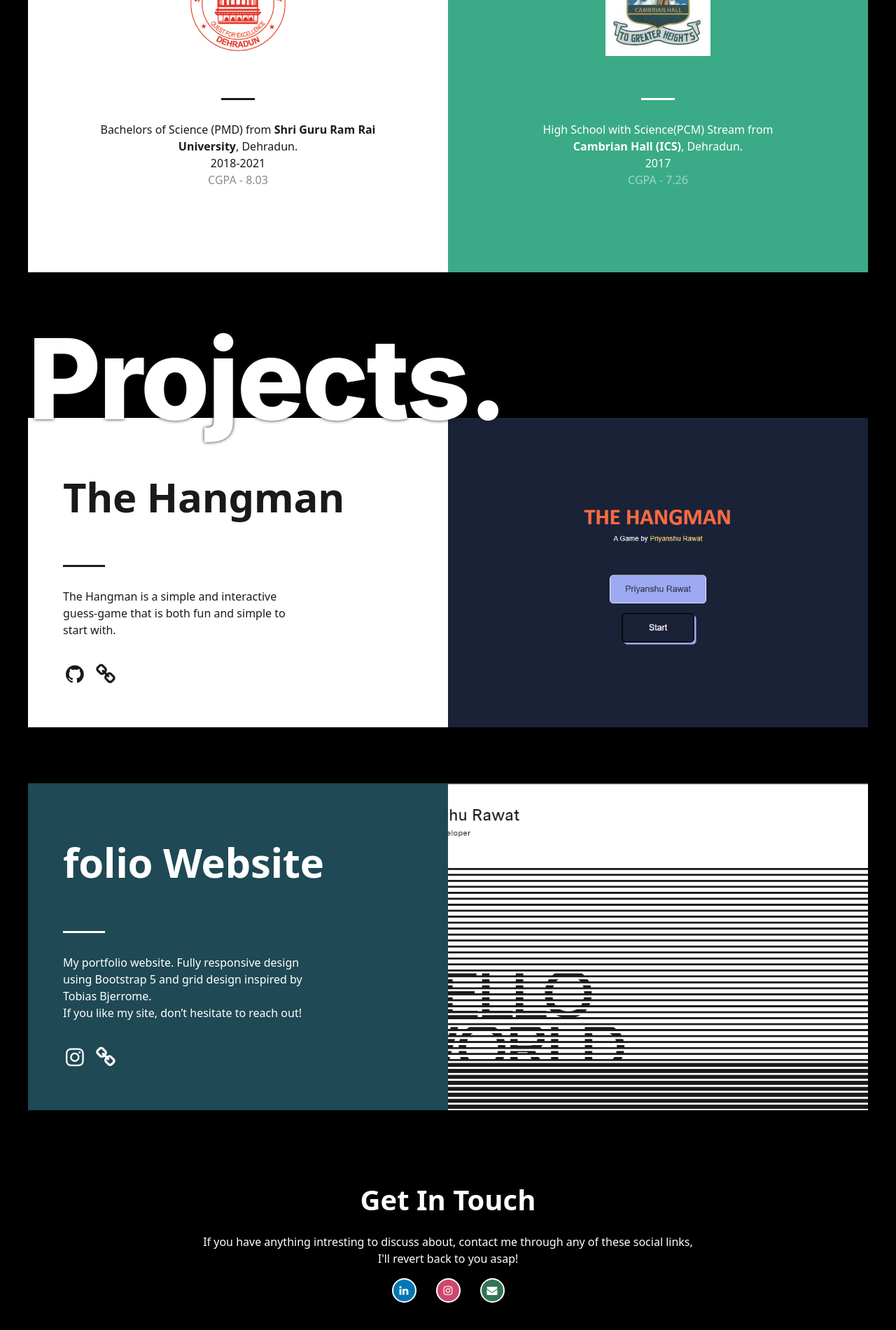
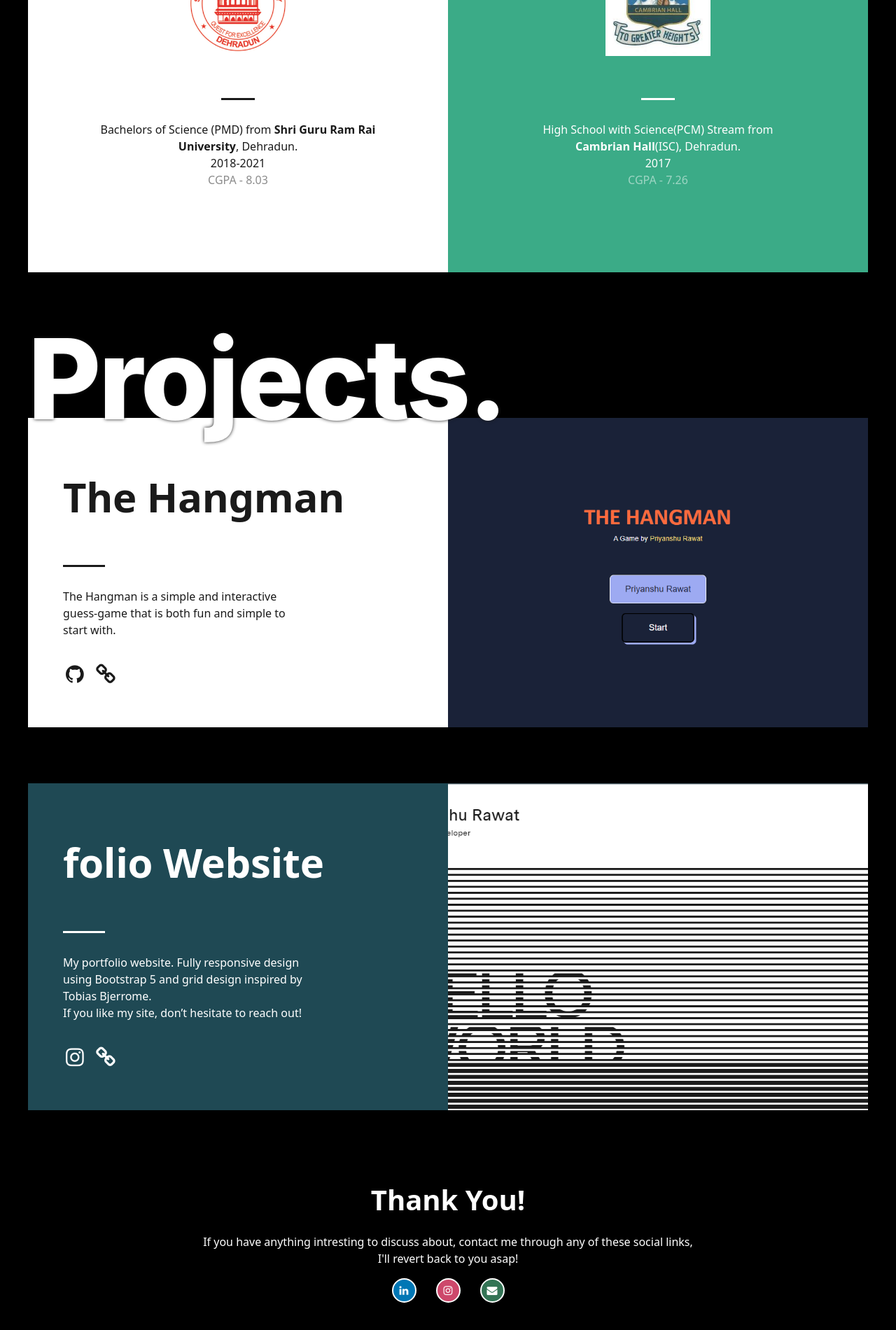
Before and after one commit to therealrawat/priyanshu-rawat-13, a plain HTML site: page index.html in a window 1280 px wide. Shown: the part 3851-5751 px from the top of the page at 70% size. Drawn offline with nearby package versions, Linux system fonts and the light colour scheme; a web font is replaced by a local one.

Commit message:
Update index.html

```diff
--- a/index.html
+++ b/index.html
@@ -195,7 +195,7 @@
                     </div>
                     <div class="grid-item-divider"></div>
                     <p class="grid-item-text">High School with Science(PCM) Stream from
-                        <strong>Cambrian Hall (ICS)</strong>, Dehradun.<br>2017
+                        <strong>Cambrian Hall</strong>(ISC), Dehradun.<br>2017
                     </p>
                     <p class="grid-item-text opacity-5">CGPA - 7.26
                     </p>
@@ -275,7 +275,7 @@
                     <div class="col-md-7 col-12 my-auto mx-auto ">
                         <div class="mb-4">
 
-                            <h1 class="fw-bolder">Get In Touch</h1>
+                            <h1 class="fw-bolder">Thank You!</h1>
                         </div>
                         <div></div>
                         <p class="lh-base">If you have anything intresting to discuss about, contact me through any of
```
